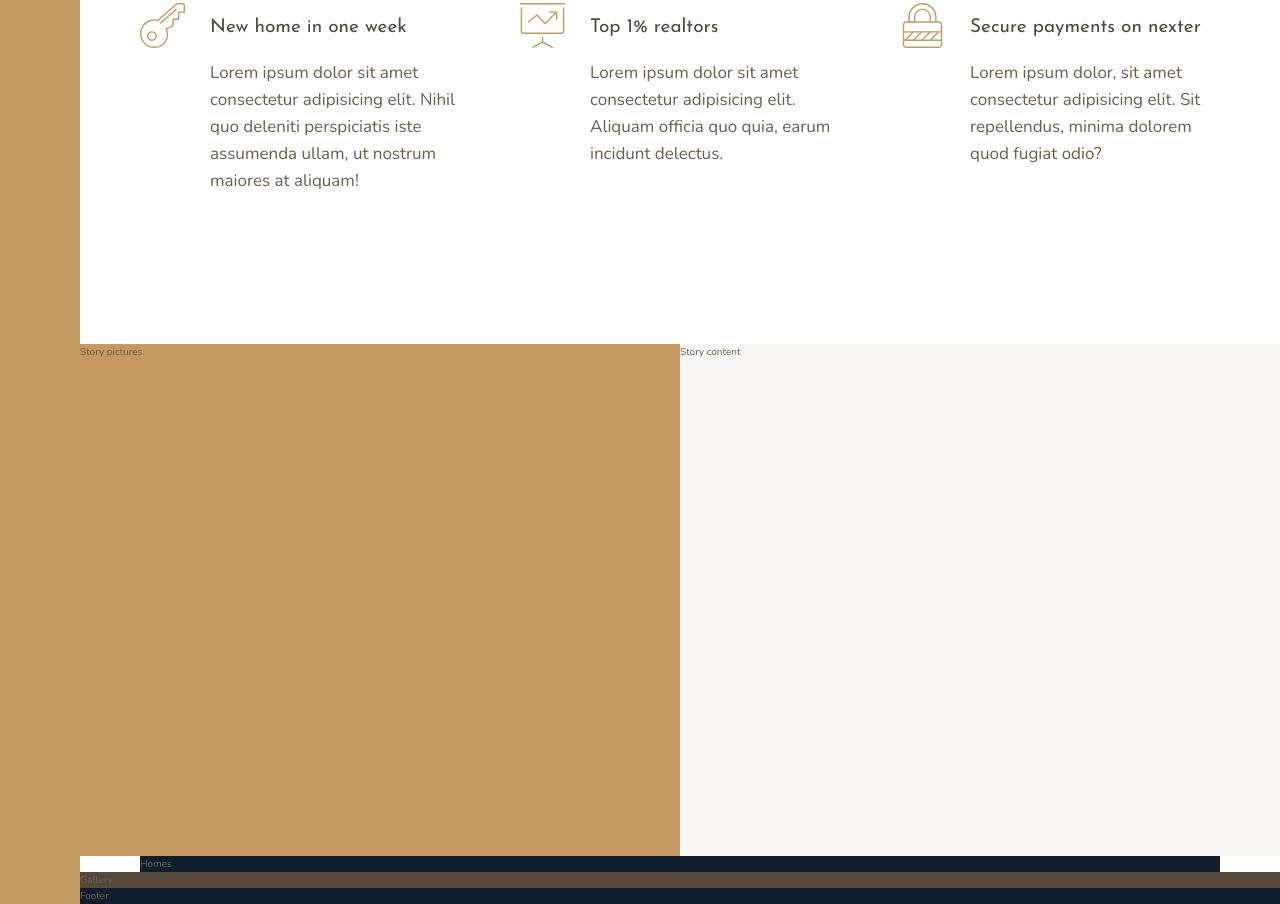
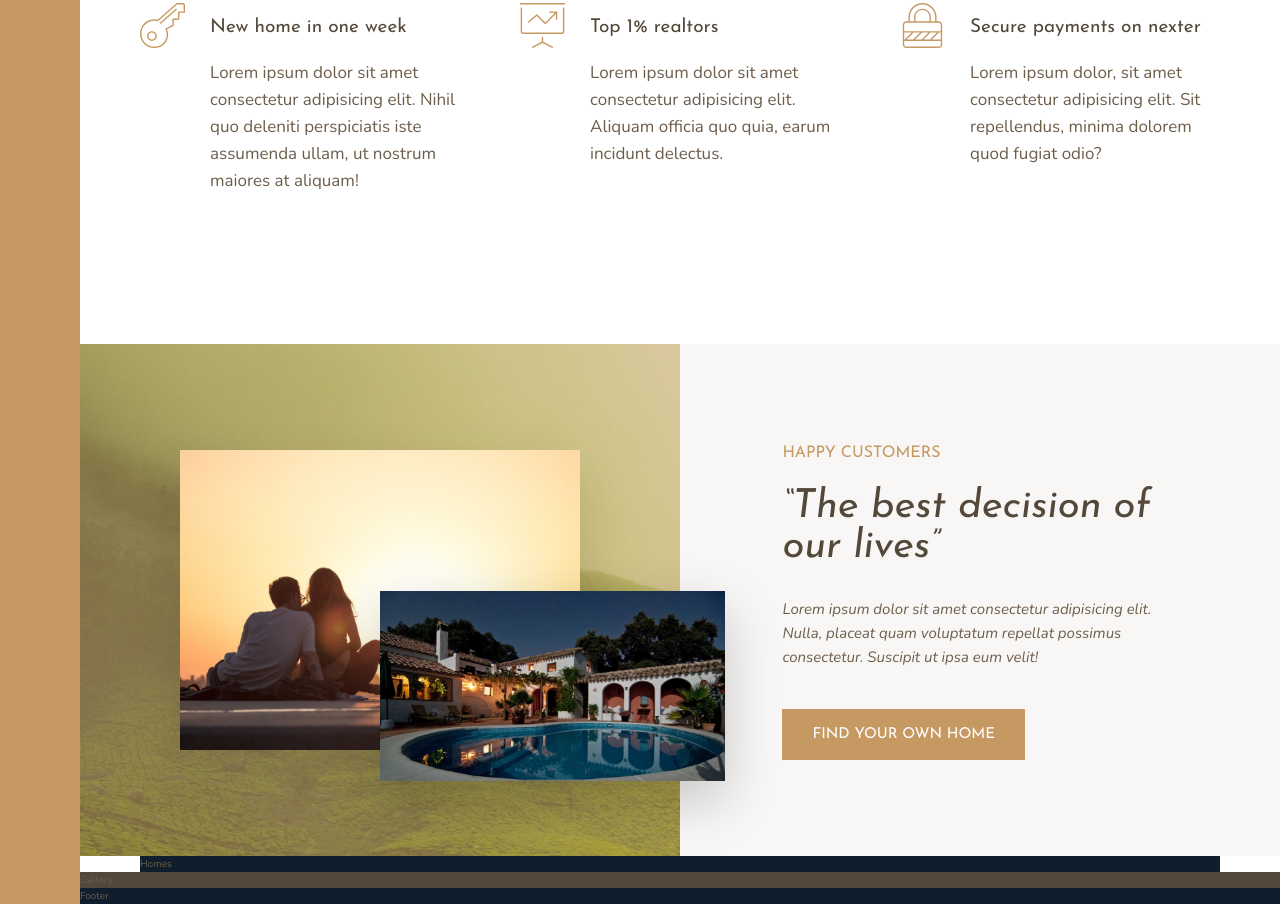
Before and after one commit to bucky0112/grid-practice, a website: page index.html in a window 1280 px wide. Shown: the part 991-1895 px from the top of the page. Drawn offline with nearby package versions, Linux system fonts and the light colour scheme.

Commit message:
story content OK

```diff
--- a/index.html
+++ b/index.html
@@ -82,11 +82,17 @@
 		</section>
 
 		<div class="story__pictures">
-			Story pictures
+			<img src="img/story-1.jpeg" alt="Couple with new house" class="story__img--1">
+			<img src="img/story-2.jpeg" alt="New house" class="story__img--2">
 		</div>
 
 		<div class="story__content">
-			Story content
+			<h3 class="heading-3 mb-sm">Happy Customers</h3>
+			<h2 class="heading-2 heading-2--dark mb-md">&ldquo;The best decision of our lives&rdquo;</h2>
+			<p class="story__text">
+				Lorem ipsum dolor sit amet consectetur adipisicing elit. Nulla, placeat quam voluptatum repellat possimus consectetur. Suscipit ut ipsa eum velit!
+			</p>
+			<button class="btn">Find your own home</button>
 		</div>
 
 		<section class="homes">
--- a/sass/_story.scss
+++ b/sass/_story.scss
@@ -2,10 +2,50 @@
   &__pictures {
     background-color: $color-primary;
     grid-column: full-start / col-end 4;
+    background-image: linear-gradient(rgba($color-primary, .5), rgba($color-primary, .5)), url(../img/back.jpg);
+
+    display: grid;
+    grid-template-columns: repeat(6, 1fr);
+    grid-template-rows: repeat(6, 1fr);
+    align-items: center;
+  }
+
+  &__img--1 {
+    width: 100%;
+    grid-column: 2 / 6;
+    grid-row: 2 / 6;
+    box-shadow: 0 2rem 5rem rgba(#000, .1);
+  }
+
+  &__img--2 {
+    width: 115%;
+    grid-column: 4 / 7;
+    grid-row: 4 / 6;
+    box-shadow: 0 2rem 5rem rgba(#000, .2);
+    z-index: 10;
   }
 
   &__content {
     background-color: $color-grey-light-1;
     grid-column: col-start 5 / full-end;
+
+    padding: 6rem 8vw;
+
+    /*
+    display: flex;
+    flex-direction: column;
+    justify-content: center;
+    align-items: flex-start;
+    */
+
+    display: grid;
+    align-content: center;
+    justify-items: start;
+  }
+
+  &__text {
+    font-size: 1.5rem;
+    font-style: italic;
+    margin-bottom: 4rem;
   }
 }
--- a/sass/_typography.scss
+++ b/sass/_typography.scss
@@ -9,10 +9,24 @@
 
 .heading-2 {
   @extend %heading;
+  font-size: 4rem;
+  font-style: italic;
+  line-height: 1;
+
+  &--light {
+    color: $color-grey-light-1;
+  }
+
+  &--dark {
+    color: $color-grey-dark-1;
+  }
 }
 
 .heading-3 {
   @extend %heading;
+  font-size: 1.6rem;
+  color: $color-primary;
+  text-transform: uppercase;
 }
 
 .heading-4 {
@@ -26,3 +40,25 @@
     color: $color-grey-dark-1;
   }
 }
+
+.btn {
+  background-color: $color-primary;
+  color: #fff;
+  border: none;
+  border-radius: 0;
+  font-family: $font-display;
+  font-size: 1.5rem;
+  text-transform: uppercase;
+  padding: 1.8rem 3rem;
+  cursor: pointer;
+  transition: all .2s;
+
+  &:hover {
+    background-color: $color-primary-dark;
+  }
+}
+
+.mb-sm { margin-bottom: 2rem; }
+.mb-md { margin-bottom: 3rem; }
+.mb-lg { margin-bottom: 4rem; }
+.mb-hg { margin-bottom: 8rem; }
```
Also changed, not shown: css/style.css.
